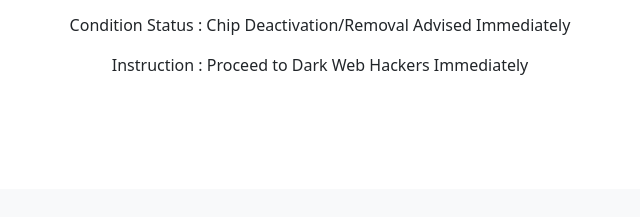
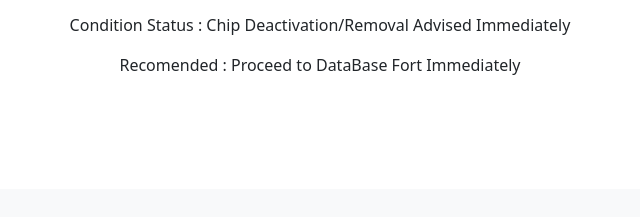
Before and after one commit to Targetcarenetwork/Scan_REsults, a plain HTML site: page index.html in a window 1280 px wide. Shown: the part 524-741 px from the top of the page, 320-960 px from the left. Drawn offline with nearby package versions, Linux system fonts and the light colour scheme.

Commit message:
Update index.html

```diff
--- a/index.html
+++ b/index.html
@@ -26,7 +26,7 @@
             <div><h2>Name of Victim : Jacqueline Hustad</h2>
                 <p>City: Washington</p>
                 <p>Condition Status : Chip Deactivation/Removal Advised Immediately</p>
-                <p>Instruction : Proceed to Dark Web Hackers Immediately</p>
+                <p>Recomended : Proceed to DataBase Fort Immediately</p>
             </div>
           </div>
         </section>
```
